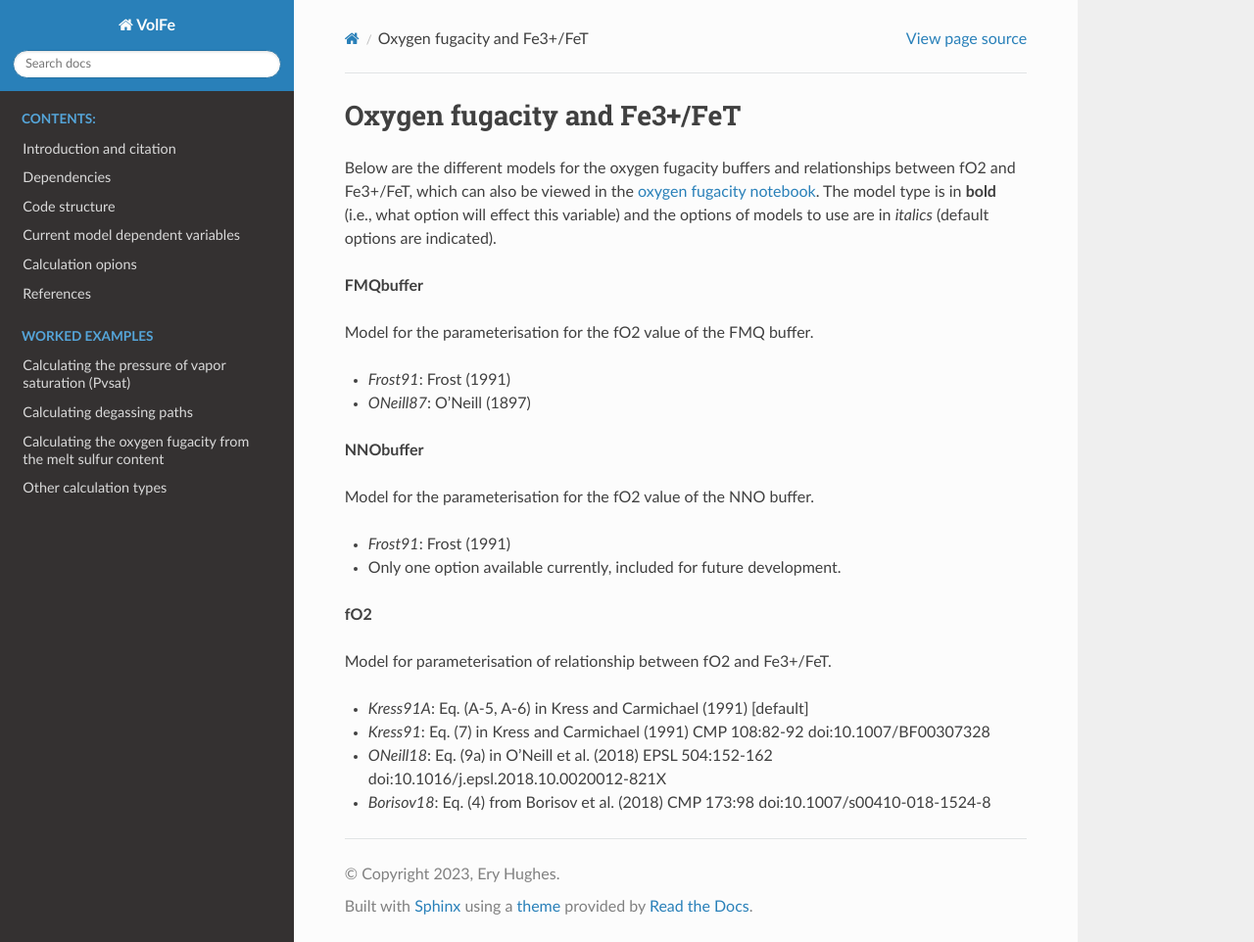
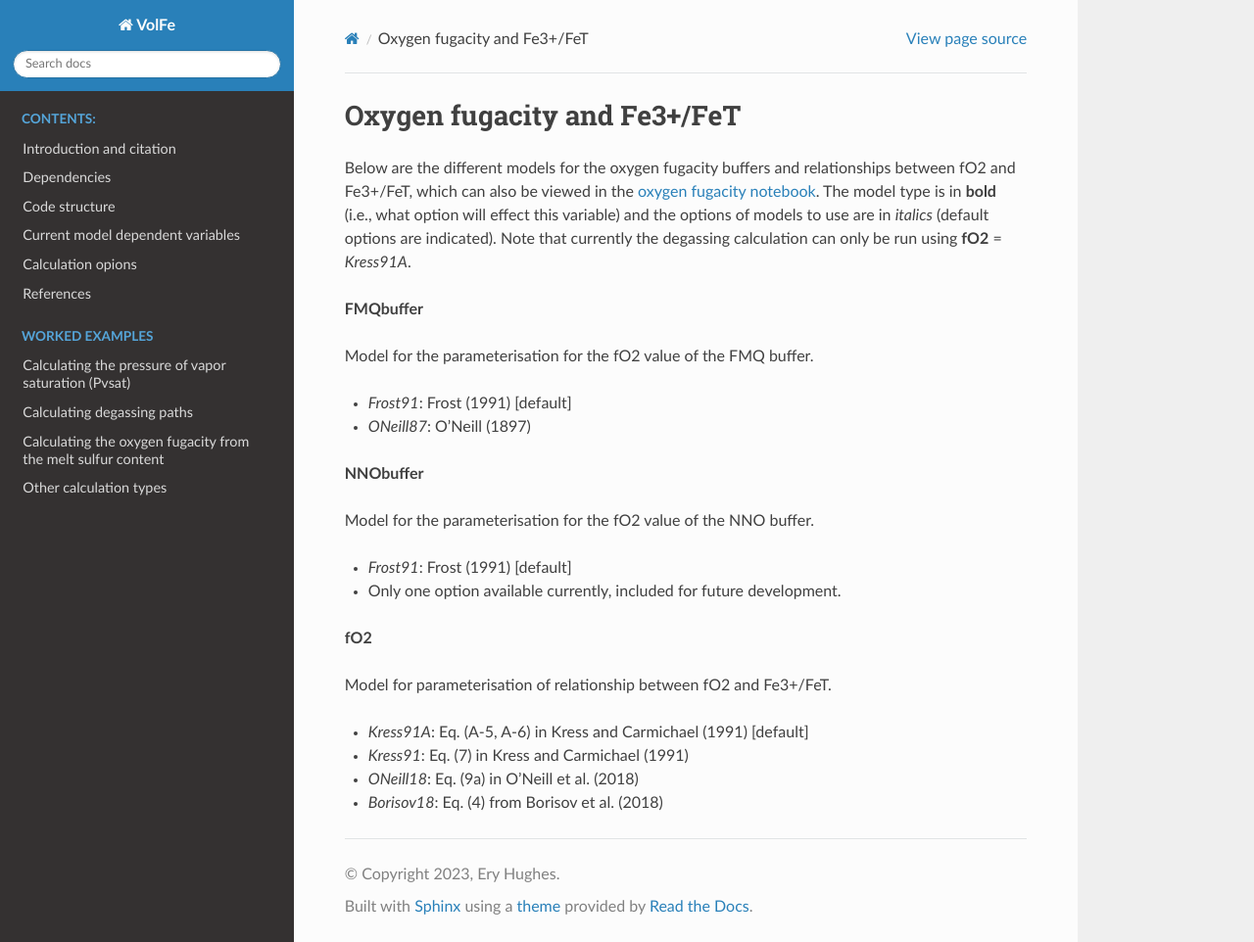
Before and after one commit to eryhughes/VolFe, a Sphinx documentation site: the page built from docs/mdv/mdv_oxygen_fugacity.rst, in a window 1280 px wide and 962 px high. Shown: the whole window at 98% size. Built offline with Sphinx 7.4.7 and the Read the Docs theme 2.0.0, drawn with Linux system fonts in a browser that asks for light colours.

Commit message:
Update mdv_oxygen_fugacity.rst

```diff
--- a/docs/mdv/mdv_oxygen_fugacity.rst
+++ b/docs/mdv/mdv_oxygen_fugacity.rst
@@ -4,13 +4,14 @@ Oxygen fugacity and Fe3+/FeT
 
 Below are the different models for the oxygen fugacity buffers and relationships between fO2 and Fe3+/FeT, which can also be viewed in the :doc:`oxygen fugacity notebook <fO2>`.
 The model type is in **bold** (i.e., what option will effect this variable) and the options of models to use are in *italics* (default options are indicated).
+Note that currently the degassing calculation can only be run using **fO2** = *Kress91A*.
 
 
 **FMQbuffer**
 
 Model for the parameterisation for the fO2 value of the FMQ buffer.
 
-- *Frost91*: Frost (1991)
+- *Frost91*: Frost (1991) [default]
 
 - *ONeill87*: O'Neill (1897)
 
@@ -19,7 +20,7 @@ Model for the parameterisation for the fO2 value of the FMQ buffer.
 
 Model for the parameterisation for the fO2 value of the NNO buffer.
 
-- *Frost91*: Frost (1991)
+- *Frost91*: Frost (1991) [default]
 
 - Only one option available currently, included for future development.
 
@@ -30,8 +31,8 @@ Model for parameterisation of relationship between fO2 and Fe3+/FeT.
 
 - *Kress91A*: Eq. (A-5, A-6) in Kress and Carmichael (1991) [default]
 
-- *Kress91*: Eq. (7) in Kress and Carmichael (1991) CMP 108:82-92 doi:10.1007/BF00307328
+- *Kress91*: Eq. (7) in Kress and Carmichael (1991)
 
-- *ONeill18*: Eq. (9a) in O'Neill et al. (2018) EPSL 504:152-162 doi:10.1016/j.epsl.2018.10.0020012-821X
+- *ONeill18*: Eq. (9a) in O'Neill et al. (2018)
 
-- *Borisov18*: Eq. (4) from Borisov et al. (2018) CMP 173:98 doi:10.1007/s00410-018-1524-8
+- *Borisov18*: Eq. (4) from Borisov et al. (2018)
```
